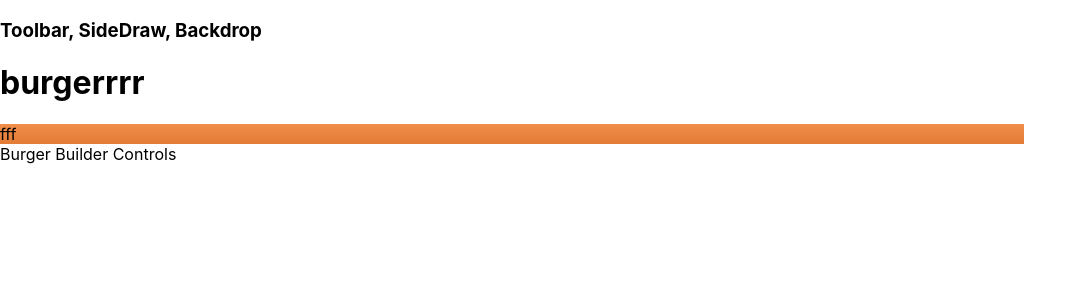
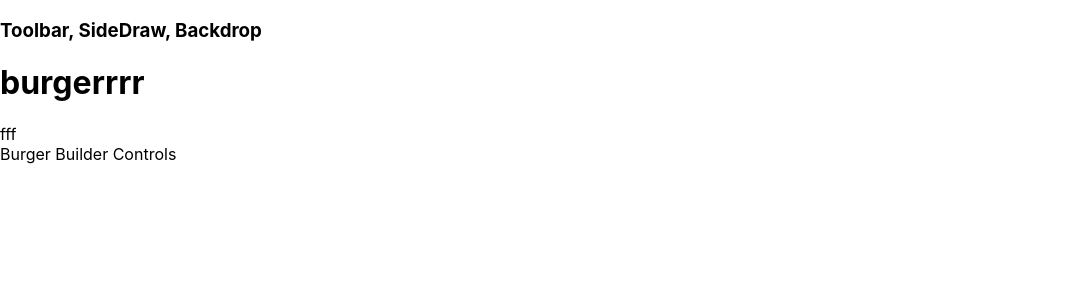
Before and after one commit to AmitChakradhari/TheBurgerProject, a React (Create React App) app in the folder burger-builder/: page / in a window 1280 px wide. Shown: the top 300 px of the page, without its empty margins (0-1087 px from the left). Built offline with nearby package versions, Linux system fonts and the light colour scheme.

Commit message:
Commit before npm eject

```diff
--- a/burger-builder/src/Containers/BurgerIngredient.js
+++ b/burger-builder/src/Containers/BurgerIngredient.js
@@ -1,6 +1,6 @@
 import React from 'react';
+import Burgeringredientclass from './BurgerIngredient.css';
 import * as types from './../Utility/IngredientType';
-import classes from './BurgerIngredient.css';
 const divStyle1 = {
     margin: '40px',
     border: '5px solid pink'
@@ -12,7 +12,7 @@ const divStyle = {
 };
 const burgerIngredient = (props) => (
 
-    <div style = {divStyle}>fff</div>
+    <div className={Burgeringredientclass.Meat}>fff</div>
     // switch (props.type) {
     //     case (types.BreadBottom):
     //         ingredient = <div className = {classes.BreadBottom}></div>
```
Also changed, not shown: 1 other file (tests, documents, lock files or other folders).
